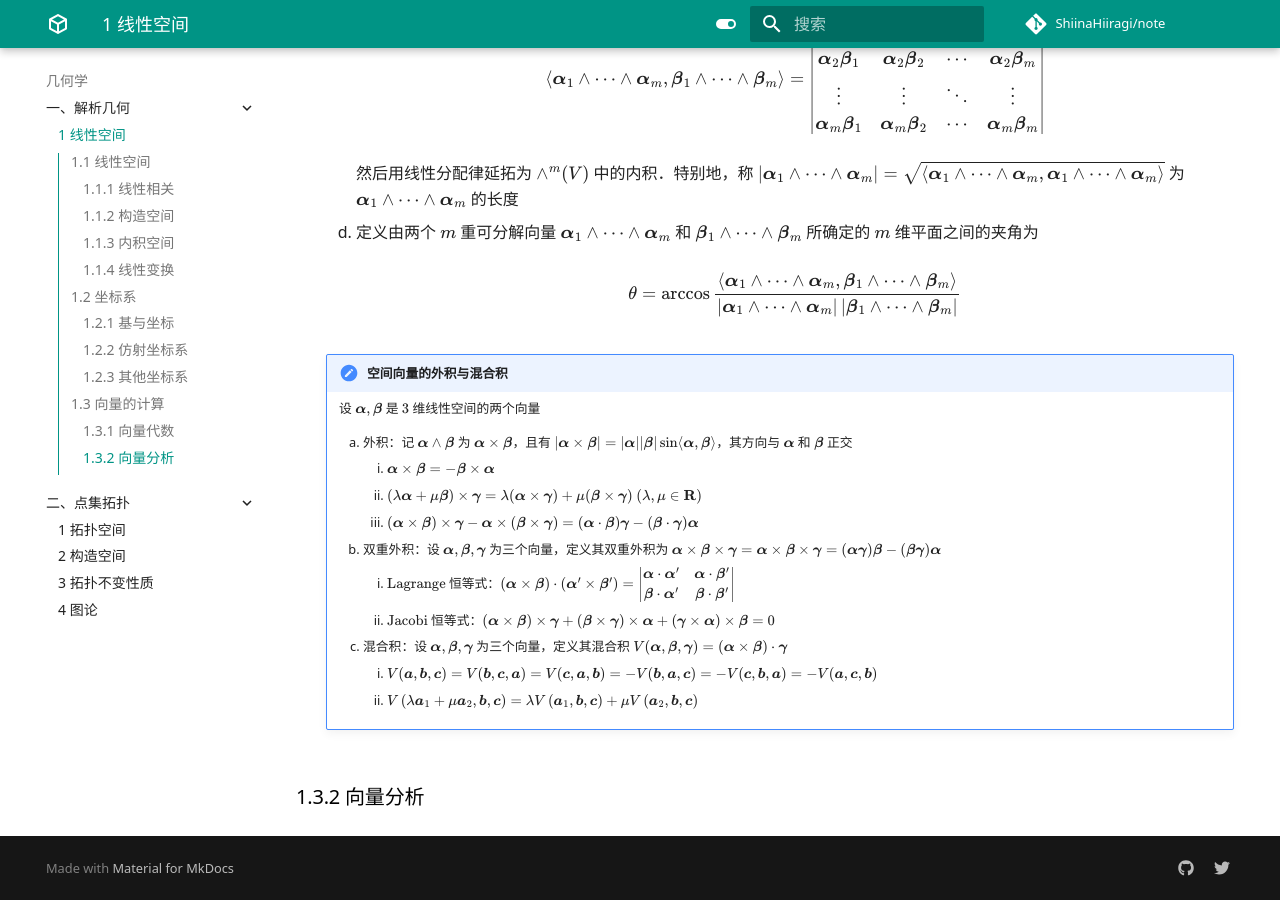
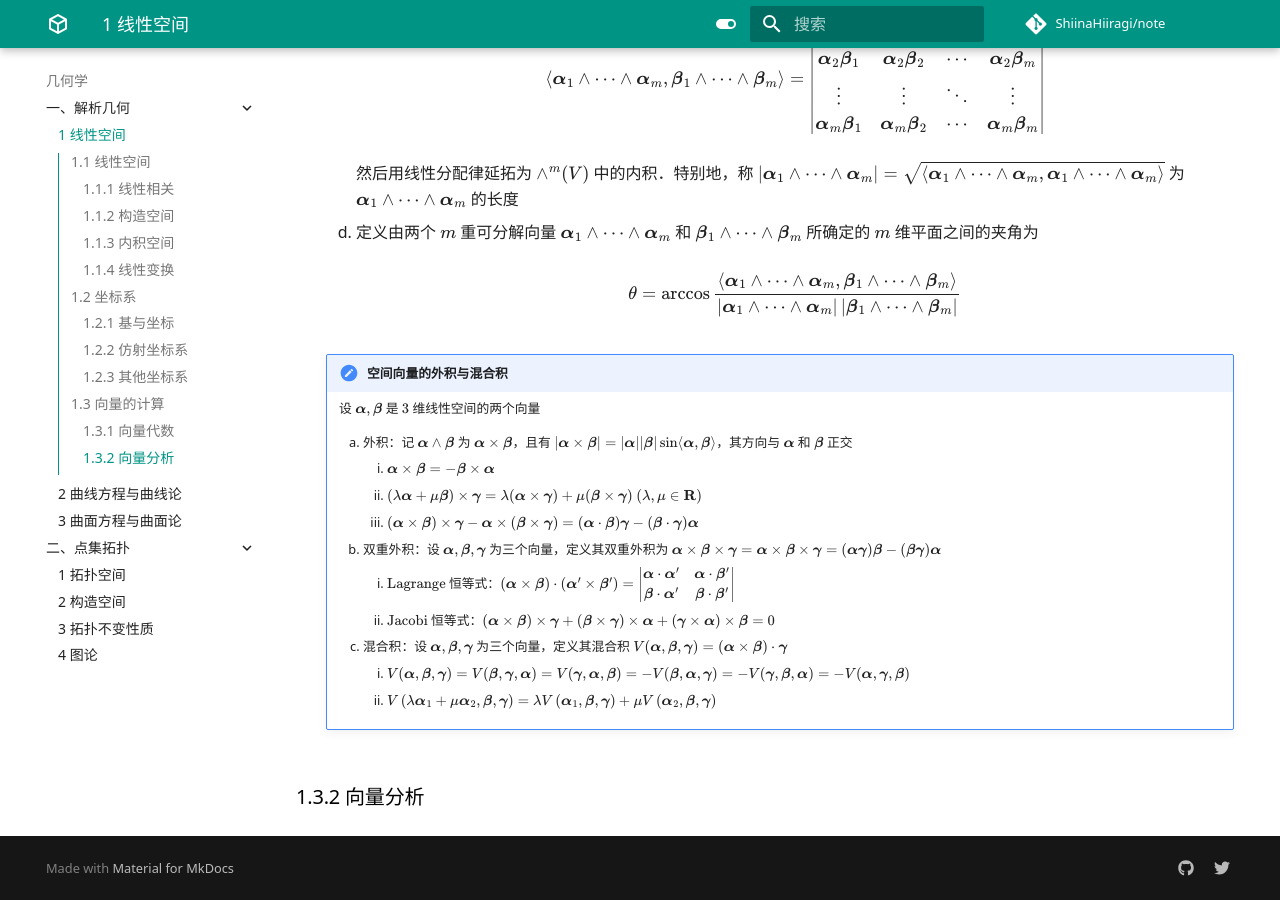
Before and after one commit to ShiinaHiiragi/note, an MkDocs documentation site: the page built from docs/top/anly/lin.md, in a window 1280 px wide and 900 px high, scrolled down 8609 px. Built offline with MkDocs 1.6.1 and Material for MkDocs 9.7.7, drawn with Linux system fonts in a browser that asks for light colours; comment, search, counter and statistics services are not loaded.

Commit message:
ensure title

```diff
--- a/docs/top/anly/lin.md
+++ b/docs/top/anly/lin.md
@@ -333,7 +333,7 @@
             1. $\text{Lagrange}$ 恒等式：$(\boldsymbol \alpha \times \boldsymbol \beta) \cdot\left(\boldsymbol \alpha^{\prime} \times \boldsymbol \beta^{\prime}\right)=\begin{vmatrix} \boldsymbol \alpha \cdot \boldsymbol \alpha^{\prime} & \boldsymbol \alpha \cdot \boldsymbol \beta^{\prime} \\ \boldsymbol \beta \cdot \boldsymbol \alpha^{\prime} & \boldsymbol \beta \cdot \boldsymbol \beta^{\prime} \end{vmatrix}$
             2. $\text{Jacobi}$ 恒等式：$(\boldsymbol \alpha \times \boldsymbol \beta) \times \boldsymbol \gamma + (\boldsymbol \beta \times \boldsymbol \gamma) \times \boldsymbol \alpha + (\boldsymbol \gamma \times \boldsymbol \alpha) \times \boldsymbol \beta = 0$
         3. 混合积：设 $\boldsymbol \alpha, \boldsymbol \beta, \boldsymbol \gamma$ 为三个向量，定义其混合积 $V(\boldsymbol \alpha, \boldsymbol \beta, \boldsymbol \gamma)=(\boldsymbol \alpha \times \boldsymbol \beta) \cdot \boldsymbol \gamma$
-            1. $V(\boldsymbol{a}, \boldsymbol{b}, \boldsymbol{c})=V(\boldsymbol{b}, \boldsymbol{c}, \boldsymbol{a})=V(\boldsymbol{c}, \boldsymbol{a}, \boldsymbol{b})=-V(\boldsymbol{b}, \boldsymbol{a}, \boldsymbol{c})=-V(\boldsymbol{c}, \boldsymbol{b}, \boldsymbol{a})=-V(\boldsymbol{a}, \boldsymbol{c}, \boldsymbol{b})$
-            2. $V\left(\lambda \boldsymbol{a}_1+\mu \boldsymbol{a}_2, \boldsymbol{b}, \boldsymbol{c}\right)=\lambda V\left(\boldsymbol{a}_1, \boldsymbol{b}, \boldsymbol{c}\right)+\mu V\left(\boldsymbol{a}_2, \boldsymbol{b}, \boldsymbol{c}\right)$
+            1. $V(\boldsymbol \alpha, \boldsymbol \beta, \boldsymbol \gamma)=V(\boldsymbol \beta, \boldsymbol \gamma, \boldsymbol \alpha)=V(\boldsymbol \gamma, \boldsymbol \alpha, \boldsymbol \beta)=-V(\boldsymbol \beta, \boldsymbol \alpha, \boldsymbol \gamma)=-V(\boldsymbol \gamma, \boldsymbol \beta, \boldsymbol \alpha)=-V(\boldsymbol \alpha, \boldsymbol \gamma, \boldsymbol \beta)$
+            2. $V\left(\lambda \boldsymbol \alpha_1+\mu \boldsymbol \alpha_2, \boldsymbol \beta, \boldsymbol \gamma\right)=\lambda V\left(\boldsymbol \alpha_1, \boldsymbol \beta, \boldsymbol \gamma\right)+\mu V\left(\boldsymbol \alpha_2, \boldsymbol \beta, \boldsymbol \gamma\right)$
 
 ### 1.3.2 向量分析
--- a/mkdocs.yml
+++ b/mkdocs.yml
@@ -133,6 +133,8 @@ nav:
   - 几何学:
     - 一、解析几何:
       - 1 线性空间: top/anly/lin.md
+      - 2 曲线方程与曲线论: top/anly/curv.md
+      - 3 曲面方程与曲面论: top/anly/surf.md
     - 二、点集拓扑:
       - 1 拓扑空间: top/point/space.md
       - 2 构造空间: top/point/constr.md
```
Also changed, not shown: docs/top/anly/curv.md (added, +9 -0 lines), docs/top/anly/surf.md (added, +9 -0 lines).
